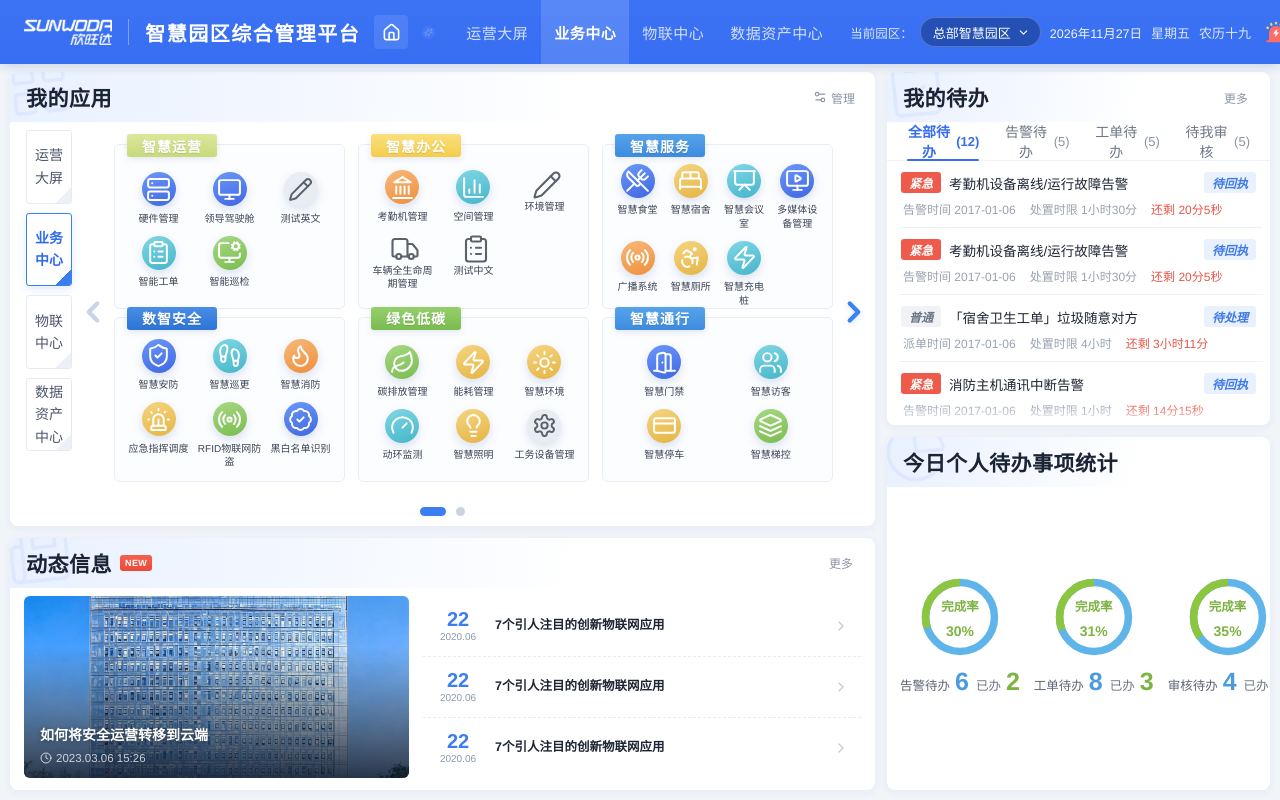
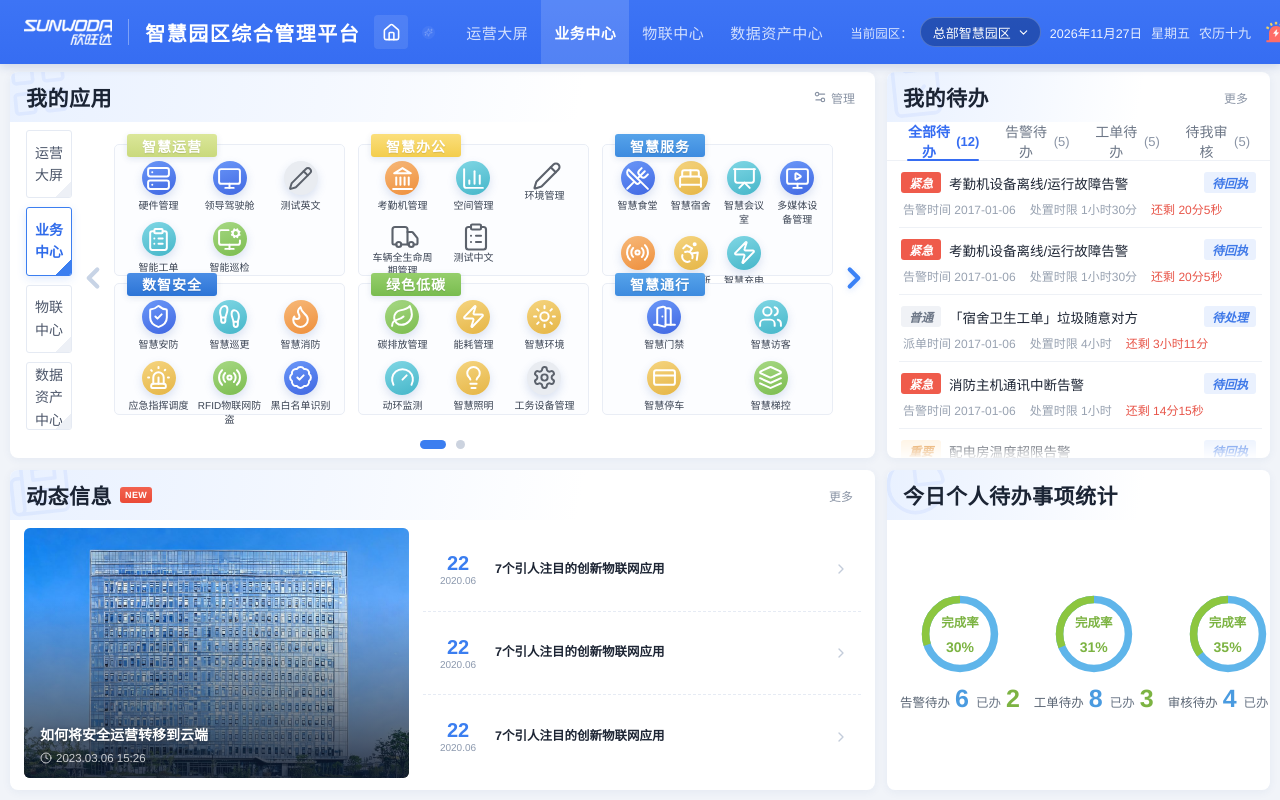
Before and after one commit to jeremyli1990228/xinwangda, a React (Vite) app: page / in a window 1280 px wide. Shown: the top 800 px of the page. Built offline with nearby package versions, Linux system fonts and the light colour scheme.

Commit message:
style(v1): 动态信息与今日统计等高，我的待办占据右栏剩余高度

```diff
--- a/src/styles/global.css
+++ b/src/styles/global.css
@@ -59,6 +59,8 @@ dd {
   overflow: hidden;
   max-width: 2200px;
   margin: 0 auto;
+  /* 底部「动态信息」与右栏「今日统计」共用的高度 */
+  --v1-news-h: clamp(240px, 40vh, 360px);
 }
 
 .col-left {
@@ -80,9 +82,26 @@ dd {
   gap: var(--gap);
 }
 
-/* V1 右栏去掉「我的通知」后，待办与统计上下等分 */
-.col-right--two > .panel {
+/* V1 右栏：去掉「我的通知」后，我的待办占剩余高度，
+   「今日统计」与左栏「动态信息」强制等高（两者共用 --v1-news-h） */
+.col-right--two > .todo-panel {
   flex: 1 1 0;
+  min-height: 0;
+}
+
+.col-right--two > .stats-panel {
+  flex: 0 0 auto;
+  height: var(--v1-news-h);
+}
+
+.col-left > .apps-panel {
+  flex: 1 1 0;
+  min-height: 0;
+}
+
+.col-left > .news-panel {
+  flex: 0 0 auto;
+  height: var(--v1-news-h);
 }
 
 /* 741~820 高度（如 1366×768 笔记本）：压缩顶栏与留白，保证一屏完整 */
```
